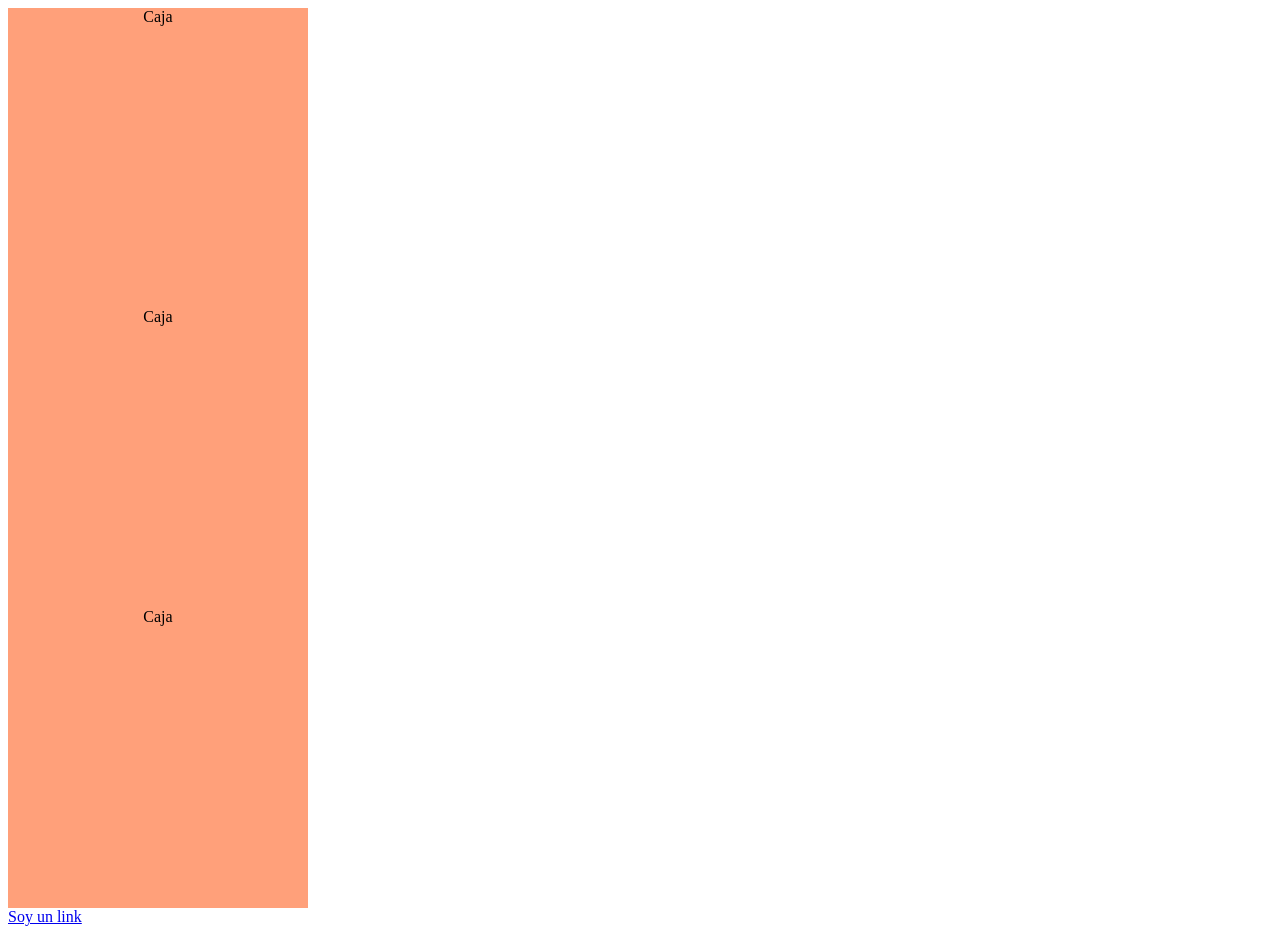
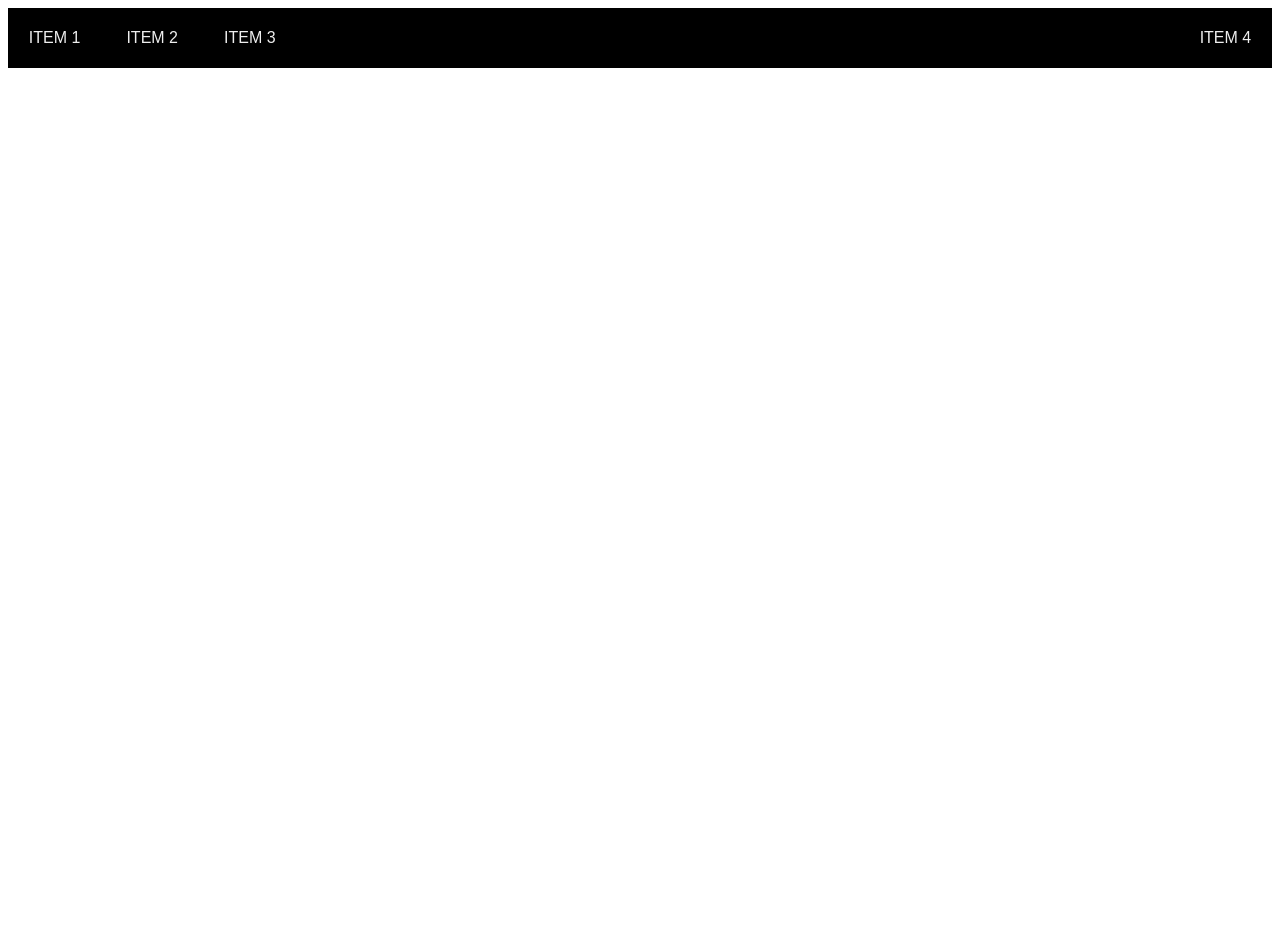
Before and after one commit to SebasRiv/Ejercicios-CSS, a plain HTML site: page Display/index.html in a window 1280 px wide. After the commit the page ends 800 px from the top, so only its background shows below. Drawn offline with Linux system fonts and the light colour scheme.

Commit message:
Menu con display

```diff
--- a/Display/index.html
+++ b/Display/index.html
@@ -7,9 +7,13 @@
     <title>Display</title>
 </head>
 <body>
-    <div class="box display">Caja</div>
-    <div class="box display">Caja</div>
-    <div class="box display">Caja</div>
-    <a href="#" class="display">Soy un link</a>
+    <nav class="nav">
+        <ul class="list">
+            <li class="item"><a href="#">ITEM 1</a></li>
+            <li class="item"><a href="#">ITEM 2</a></li>
+            <li class="item"><a href="#">ITEM 3</a></li>
+            <li class="item item-r"><a href="#">ITEM 4</a></li>
+        </ul>
+    </nav>
 </body>
 </html>
--- a/Display/style.css
+++ b/Display/style.css
@@ -1,12 +1,38 @@
 /* Las propiedades mas importantes de display son: block, inline, inline-block */
 
-.box {
-    width: 300px;
-    height: 300px;
-    background-color: lightsalmon;
-    text-align: center;
+body {
+    font-family: sans-serif;
 }
 
-.display {
+.nav {
+    background-color: black;
+}
+
+.list {
+    list-style: none;
+    color: #eee;
+    margin: 0;
+    padding: 0;
+}
+
+.item {
+    display: inline-block;
+    color: #eee;
+}
+
+.item a {
+    color: #eee;
     display: block;
+    padding: 1.3rem;
+    text-decoration: none;
+    transition: 0.5s;
 }
+
+.item a:hover {
+    background-color: chartreuse;
+    color: #000;
+}
+
+.item-r {
+    float: right;
+}
```
